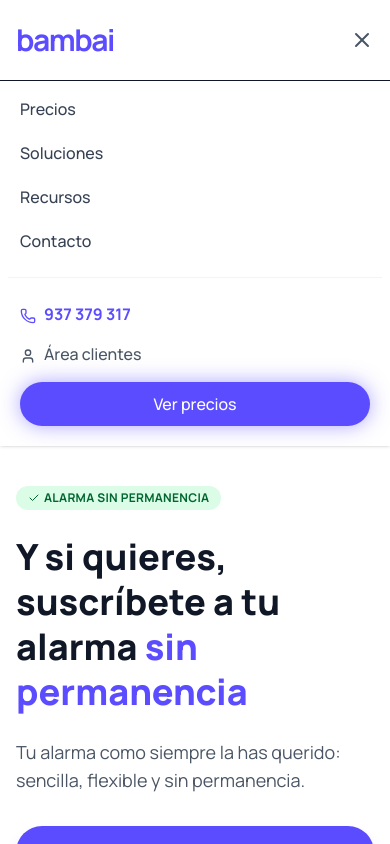
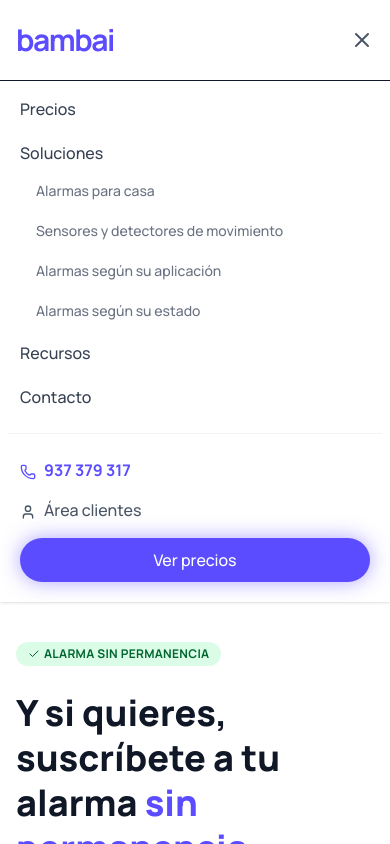
Before and after one commit to Miguel-Angel4/bambai-clone, a React (Vite) app: page / in a window 390 px wide. Both pictures are taken after a click on the button 362 px from the left and 40 px from the top of the page. Shown: the top 844 px of the page. Built offline with nearby package versions, Linux system fonts and the light colour scheme.

Commit message:
Update Navbar component

```diff
--- a/src/components/Navbar.tsx
+++ b/src/components/Navbar.tsx
@@ -5,10 +5,20 @@
 
 export const Navbar: React.FC = () => {
     const [isOpen, setIsOpen] = useState(false);
+    const [activeDropdown, setActiveDropdown] = useState<string | null>(null);
 
     const navLinks = [
         { name: 'Precios', href: '/precios' },
-        { name: 'Soluciones', href: '#' },
+        {
+            name: 'Soluciones',
+            href: '#',
+            dropdown: [
+                { name: 'Alarmas para casa', href: '#' },
+                { name: 'Sensores y detectores de movimiento', href: '#' },
+                { name: 'Alarmas según su aplicación', href: '#' },
+                { name: 'Alarmas según su estado', href: '#' },
+            ]
+        },
         { name: 'Recursos', href: '#' },
         { name: 'Contacto', href: '#' },
     ];
@@ -27,23 +37,43 @@
                     {/* Desktop Navigation */}
                     <div className="hidden lg:flex items-center space-x-8">
                         {navLinks.map((link) => (
-                            link.href.startsWith('/') ? (
+                            <div
+                                key={link.name}
+                                className="relative"
+                                onMouseEnter={() => link.dropdown && setActiveDropdown(link.name)}
+                                onMouseLeave={() => link.dropdown && setActiveDropdown(null)}
+                            >
+                                {link.href.startsWith('/') ? (
                                     <Link
-                                    key={link.name}
                                         to={link.href}
-                                    className="text-gray-600 hover:text-primary font-medium text-sm transition-colors"
+                                        className="text-gray-600 hover:text-primary font-medium text-sm transition-colors py-2"
                                     >
                                         {link.name}
                                     </Link>
                                 ) : (
                                     <a
-                                    key={link.name}
                                         href={link.href}
-                                    className="text-gray-600 hover:text-primary font-medium text-sm transition-colors"
+                                        className="text-gray-600 hover:text-primary font-medium text-sm transition-colors py-2"
                                     >
                                         {link.name}
                                     </a>
-                            )
+                                )}
+
+                                {/* Dropdown Menu */}
+                                {link.dropdown && activeDropdown === link.name && (
+                                    <div className="absolute top-full left-0 w-64 bg-white shadow-lg rounded-md py-2 mt-1 border border-gray-100">
+                                        {link.dropdown.map((item) => (
+                                            <a
+                                                key={item.name}
+                                                href={item.href}
+                                                className="block px-4 py-2 text-sm text-gray-700 hover:bg-gray-50 hover:text-primary"
+                                            >
+                                                {item.name}
+                                            </a>
+                                        ))}
+                                    </div>
+                                )}
+                            </div>
                         ))}
                     </div>
 
@@ -79,9 +109,9 @@
                 <div className="lg:hidden bg-white border-t">
                     <div className="px-2 pt-2 pb-3 space-y-1 sm:px-3">
                         {navLinks.map((link) => (
-                            link.href.startsWith('/') ? (
+                            <div key={link.name}>
+                                {link.href.startsWith('/') ? (
                                     <Link
-                                    key={link.name}
                                         to={link.href}
                                         className="block px-3 py-2 rounded-md text-base font-medium text-gray-700 hover:text-primary hover:bg-gray-50"
                                     >
@@ -89,13 +119,27 @@
                                     </Link>
                                 ) : (
                                     <a
-                                    key={link.name}
                                         href={link.href}
                                         className="block px-3 py-2 rounded-md text-base font-medium text-gray-700 hover:text-primary hover:bg-gray-50"
                                     >
                                         {link.name}
                                     </a>
-                            )
+                                )}
+                                {/* Mobile Dropdown Items */}
+                                {link.dropdown && (
+                                    <div className="pl-4 space-y-1">
+                                        {link.dropdown.map((item) => (
+                                            <a
+                                                key={item.name}
+                                                href={item.href}
+                                                className="block px-3 py-2 rounded-md text-sm font-medium text-gray-500 hover:text-primary hover:bg-gray-50"
+                                            >
+                                                {item.name}
+                                            </a>
+                                        ))}
+                                    </div>
+                                )}
+                            </div>
                         ))}
                         <div className="mt-4 pt-4 border-t border-gray-100">
                             <a href="tel:937379317" className="block px-3 py-2 text-primary font-bold">
```
Lines whose indentation alone changed are shown as unchanged.
